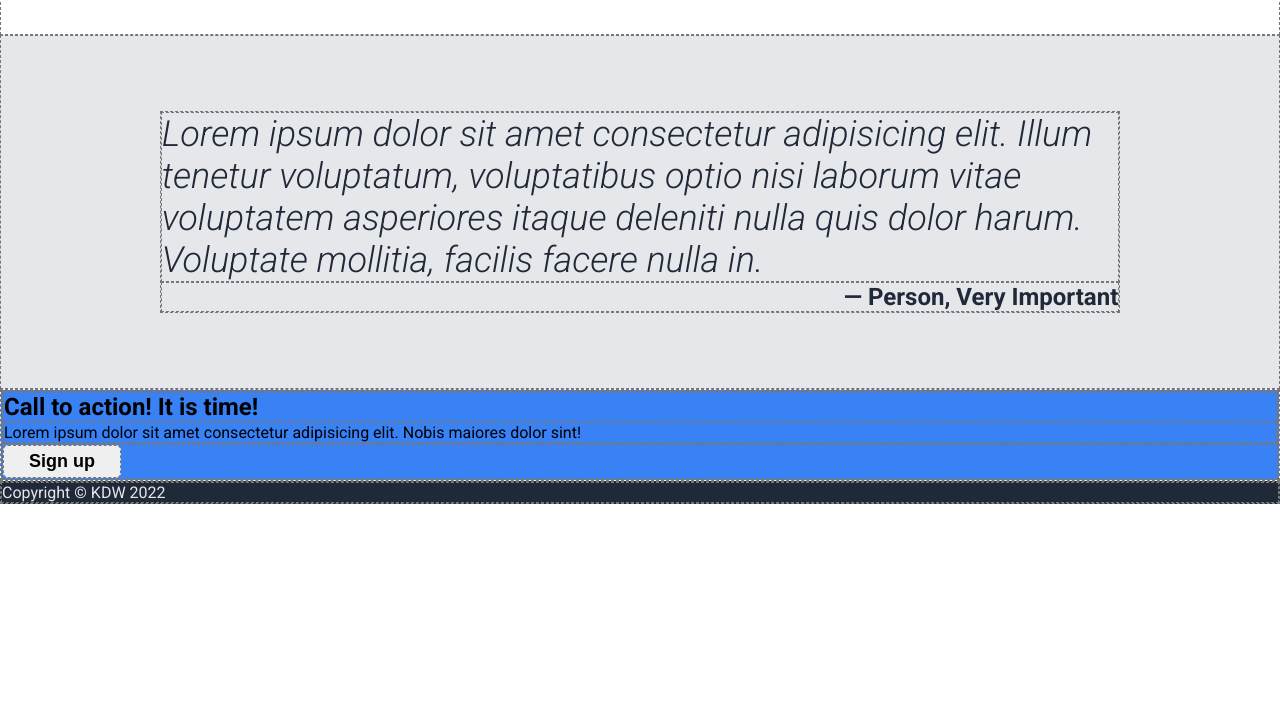
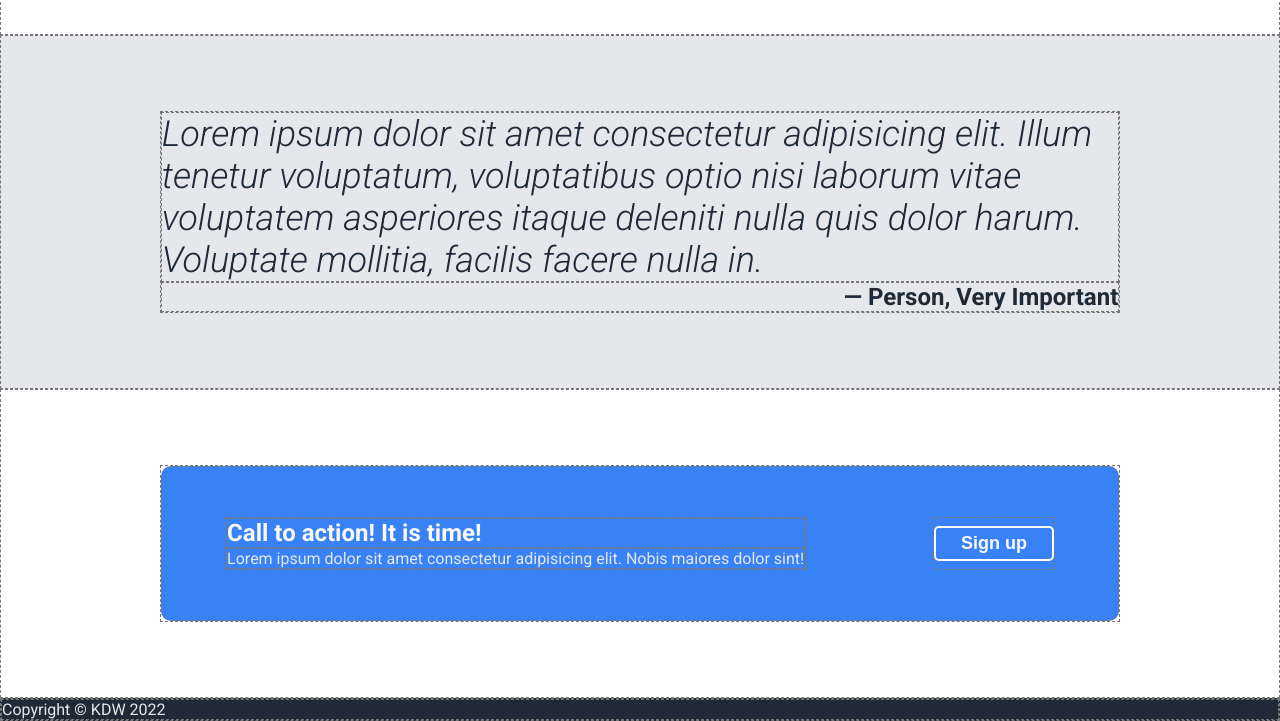
Before and after one commit to kdevw/flexbox-landing-page, a plain HTML site: page index.html in a window 1280 px wide. Shown: the part 829-1550 px from the top of the page. Before the commit the page ends 1333 px from the top, so only its background shows below. Drawn offline with Linux system fonts and the light colour scheme.

Commit message:
Style CTA section.

```diff
--- a/index.html
+++ b/index.html
@@ -66,26 +66,28 @@
                     <p>Lorem, ipsum dolor sit amet consectetur adipisicing, elit. Necessitatibus!</p>
                 </div>
             </div><!-- / .cards-container -->
-        </div>
+        </div><!-- / .container -->
     </section><!-- / #info-cards -->
 
     <section id="quote" class="bg-grey text-dark">
     	<div class="container">
 	        <p>Lorem ipsum dolor sit amet consectetur adipisicing elit. Illum tenetur voluptatum, voluptatibus optio nisi laborum vitae voluptatem asperiores itaque deleniti nulla quis dolor harum. Voluptate mollitia, facilis facere nulla in.</p>
 	        <cite>&mdash; Person, Very Important</cite>
-    	</div>
+    	</div><!-- / .container -->
     </section><!-- / #quote -->
 
     <section id="cta">
-        <div class="cta-container bg-blue">
-            <div class="cta-message">
-                <h2>Call to action! It is time!</h2>
-                <p>Lorem ipsum dolor sit amet consectetur adipisicing elit. Nobis maiores dolor sint!</p>
-            </div><!-- / .cta-message -->
-            <div class="cta-button">
-                <button href="#">Sign up</button>
-            </div><!-- / .cta-button -->
-        </div><!-- / .cta-container -->
+    	<div class="container">
+	        <div class="cta-container d-flex bg-blue">
+	            <div class="cta-message">
+	                <h2 class="text-light">Call to action! It is time!</h2>
+	                <p class="text-light-secondary">Lorem ipsum dolor sit amet consectetur adipisicing elit. Nobis maiores dolor sint!</p>
+	            </div><!-- / .cta-message -->
+	            <div class="cta-button">
+	                <button class="bg-blue text-light" href="#">Sign up</button>
+	            </div><!-- / .cta-button -->
+	        </div><!-- / .cta-container -->
+    	</div><!-- / .container -->
     </section><!-- / #cta -->
 
     <footer class="bg-dark text-light-secondary">
--- a/style.css
+++ b/style.css
@@ -162,3 +162,23 @@ button {
 	font-size: 24px;
 	font-style: normal;
 }
+
+/* CTA section */
+#cta {
+	padding: 75px 0;
+}
+
+.cta-container {
+	padding: 50px 0;
+	justify-content: space-around;
+	border-radius: 10px;
+}
+
+.cta-button {
+	display: flex;
+	align-items: center;
+}
+
+.cta-button button {
+	border: 2px solid #fff;
+}
```
